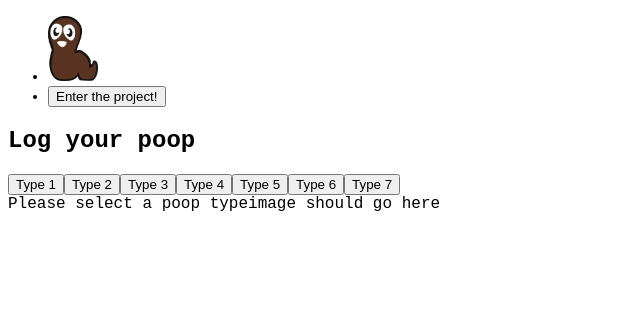
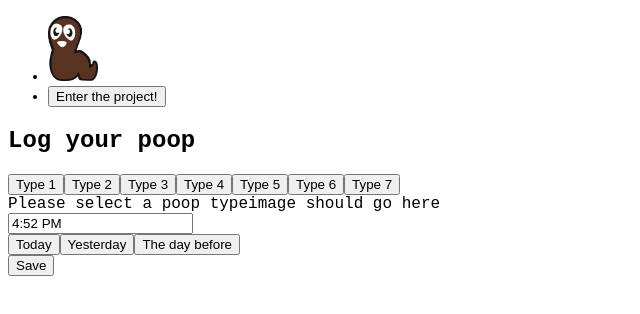
Before and after one commit to lampsbr/brownproject, a Next.js app in the folder site/: page /addPoop in a window 1280 px wide. Shown: the top 314 px of the page, without its empty margins (0-640 px from the left). Built offline with nearby package versions, Linux system fonts and the light colour scheme; no server answers; a web font is replaced by a local one.

Commit message:
Add react-datepicker and timeSelector components

```diff
--- /dev/null
+++ b/site/components/TimeSelector.tsx
@@ -0,0 +1,38 @@
+import { useState } from 'react';
+import DatePicker from 'react-datepicker';
+
+interface TimeProps {
+    time: Date;
+    setTime(_: any): any | void;
+}
+export default function TimeSelector(props: TimeProps) {
+    const [currentDay, setCurrentDay] = useState<number>(0);
+
+    const setDay = (d: number) => {
+        props.setTime(t => {
+            t.setDate(t.getDate() + (Math.abs(currentDay) + d));
+            return t;
+        });
+        setCurrentDay(d);
+    }
+
+    return (
+        <div className="flex flex-col justify-center">
+            <DatePicker
+                className="w-10/12 mx-[10%]"
+                selected={props.time}
+                onChange={(date) => props.setTime(date)}
+                showTimeSelect
+                showTimeSelectOnly
+                timeIntervals={15}
+                timeCaption="Time"
+                dateFormat="h:mm aa"
+            />
+            <div className="w-10/12 bg-darkliver rounded-2xl mt-2 flex flex-col mx-auto border border-darkliver">
+                <button className={`text-honeydew hover:bg-tumbleweed  rounded-t-2xl`} onClick={(e) => { e.preventDefault(); setDay(0); }}>Today</button>
+                <button className={`text-honeydew hover:bg-tumbleweed `} onClick={(e) => { e.preventDefault(); setDay(-1); }}>Yesterday</button>
+                <button className={`text-honeydew hover:bg-tumbleweed rounded-b-2xl`} onClick={(e) => { e.preventDefault(); setDay(-2); }}>The day before</button>
+            </div>
+        </div>
+    );
+}
--- a/site/package.json
+++ b/site/package.json
@@ -12,6 +12,7 @@
     "date-fns": "^2.25.0",
     "next": "latest",
     "react": "^17.0.2",
+    "react-datepicker": "^4.2.1",
     "react-dom": "^17.0.2",
     "react-query": "^3.25.1",
     "typescript": "^4.4.3"
--- a/site/pages/addPoop.tsx
+++ b/site/pages/addPoop.tsx
@@ -1,5 +1,8 @@
 import { useState } from "react";
 import PoopTypeDescription from "../components/poop/PoopTypeDescription";
+import TimeSelector from "../components/TimeSelector";
+import "react-datepicker/dist/react-datepicker.css";
+import Link from 'next/link';
 
 /**
  * let's try a 60/40 layout. Bigger area for poop type, smaller for datetime.
@@ -7,6 +10,8 @@ import PoopTypeDescription from "../components/poop/PoopTypeDescription";
  */
 export default function AddPoop() {
     const [selectedType, setSelectedType] = useState<number>();
+    const [selectedTS, setSelectedTS] = useState<Date>(new Date());
+
     const [t1Class, setT1Class] = useState<string>('');
     const [t2Class, setT2Class] = useState<string>('');
     const [t3Class, setT3Class] = useState<string>('');
@@ -14,6 +19,18 @@ export default function AddPoop() {
     const [t5Class, setT5Class] = useState<string>('');
     const [t6Class, setT6Class] = useState<string>('');
     const [t7Class, setT7Class] = useState<string>('');
+
+    /**
+     * Saves poop.
+     * @since 20220423
+     */
+    const savePoop = () => {
+        //lock screen
+        // check data
+        // perform request
+        //toast
+        //unlock screen
+    }
 
     const setType = (t: number) => {
         setSelectedType(t);
@@ -67,9 +84,21 @@ export default function AddPoop() {
                     </div>
                     <div className="w-full p-4"><PoopTypeDescription type={selectedType} /></div>
                 </div>
-                <div id="timestampSelector" className="w-full md:w-2/5 border border-honeydew bg-tumbleweed">
+                <div id="timestampSelector" className="w-full md:w-2/5 border border-honeydew bg-tumbleweed flex justify-between ">
+                    <div className="m-auto">
+                        <TimeSelector time={selectedTS} setTime={setSelectedTS} />
+                    </div>
                 </div>
             </div>
+            <div className="flex justify-center">
+                <button
+                    className="rounded-full mt-2 h-16 px-5 bg-darkliver text-honeydew shadow-lg"
+                    onClick={(e) => { e.preventDefault(); savePoop(); }}
+                >
+                    Save
+                </button>
+            </div>
+
         </>
     );
 }
--- a/site/styles/global.css
+++ b/site/styles/global.css
@@ -1,3 +1,7 @@
 body {
     font-family: 'Azeret Mono', monospace;
 }
+
+.react-datepicker__triangle {
+    display: none;
+}
```
Also changed, not shown: 1 other file (tests, documents, lock files or other folders).
